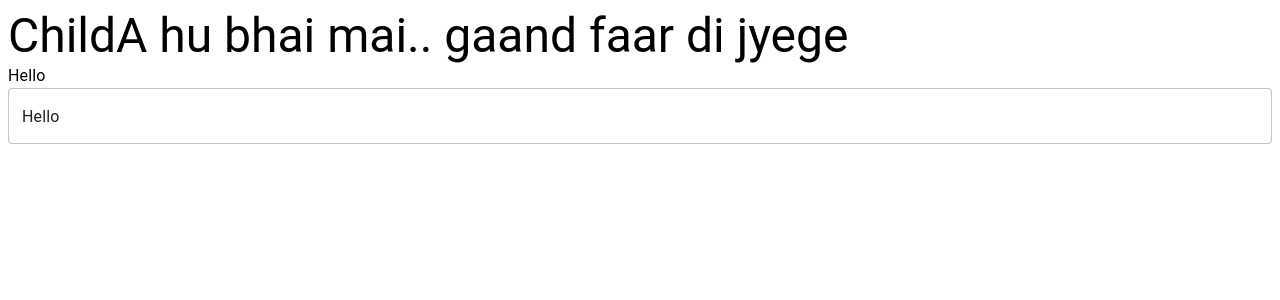
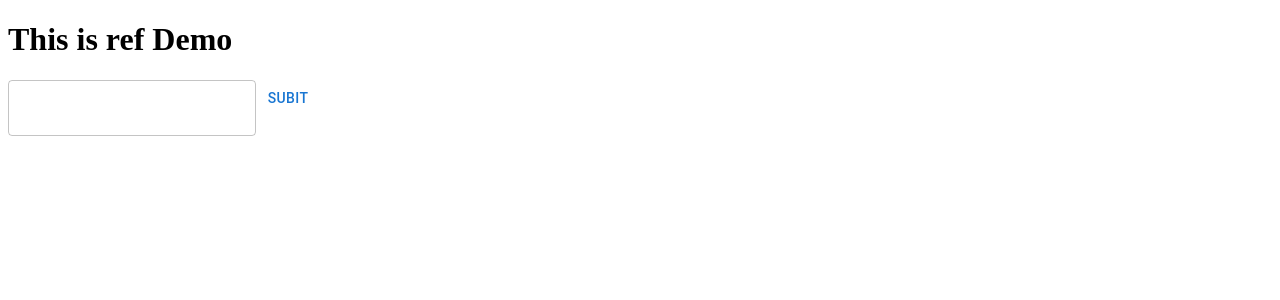
Before and after one commit to sss1stclass/React_daily_Practise, a React (Vite) app: page / in a window 1280 px wide. Shown: the top 300 px of the page. Built offline with nearby package versions, Linux system fonts and the light colour scheme.

Commit message:
configure eslint

```diff
--- a/package.json
+++ b/package.json
@@ -21,7 +21,8 @@
     "@types/react": "^18.3.11",
     "@types/react-dom": "^18.3.1",
     "@vitejs/plugin-react": "^4.3.3",
-    "eslint": "^9.13.0",
+    "eslint": "^9.14.0",
+    "eslint-plugin-react": "^7.37.2",
     "eslint-plugin-react-hooks": "^5.0.0",
     "eslint-plugin-react-refresh": "^0.4.13",
     "globals": "^15.11.0",
--- a/src/App.tsx
+++ b/src/App.tsx
@@ -2,6 +2,7 @@ import { createContext, useState } from 'react'
 import Button from '@mui/material/Button';
 import { TextField, Typography } from '@mui/material';
 import ChildC from './components/ChildC';
+import RefDemo from './components/RefDemo';
 
 const addFunctionality = createContext<any>('');
 function App() {
@@ -15,10 +16,11 @@ function App() {
   }
 
   return (
+    <RefDemo/>
+    // <addFunctionality.Provider value={{ count, incCont }}>
+    //   <ChildC />
 
-    <addFunctionality.Provider value={{ count, incCont }}>
-      <ChildC />
-    </addFunctionality.Provider>
+    // </addFunctionality.Provider>
 
 
   )
--- a/src/components/ChildA.tsx
+++ b/src/components/ChildA.tsx
@@ -1,5 +1,5 @@
 import { TextField, Typography } from '@mui/material'
-import React, { useContext } from 'react'
+import { useContext } from 'react'
 import { addFunctionality } from '../App'
 
 const ChildA = () => {
--- a/src/components/RefDemo.tsx
+++ b/src/components/RefDemo.tsx
@@ -1,9 +1,27 @@
-import React from 'react'
+import { Button, TextField } from "@mui/material";
+import { useRef } from "react";
+
 
 export const RefDemo = () => {
-  return (
-    <div>RefDemo</div>
-  )
+    const textRef = useRef<any>();
+    const handleSubmit = (event: any) => {
+        event.preventDefault();
+        alert(textRef.current.value);
+    }
+
+    return (
+        <form onSubmit={handleSubmit}>
+            <h1>This is ref Demo </h1>
+            <TextField
+                name="text"
+                inputRef={textRef}
+                type="text"
+            />
+            <Button type="submit">
+                subit
+            </Button>
+        </form>
+    )
 }
 
 export default RefDemo;
```
Also changed, not shown: 1 other file (tests, documents, lock files or other folders).
